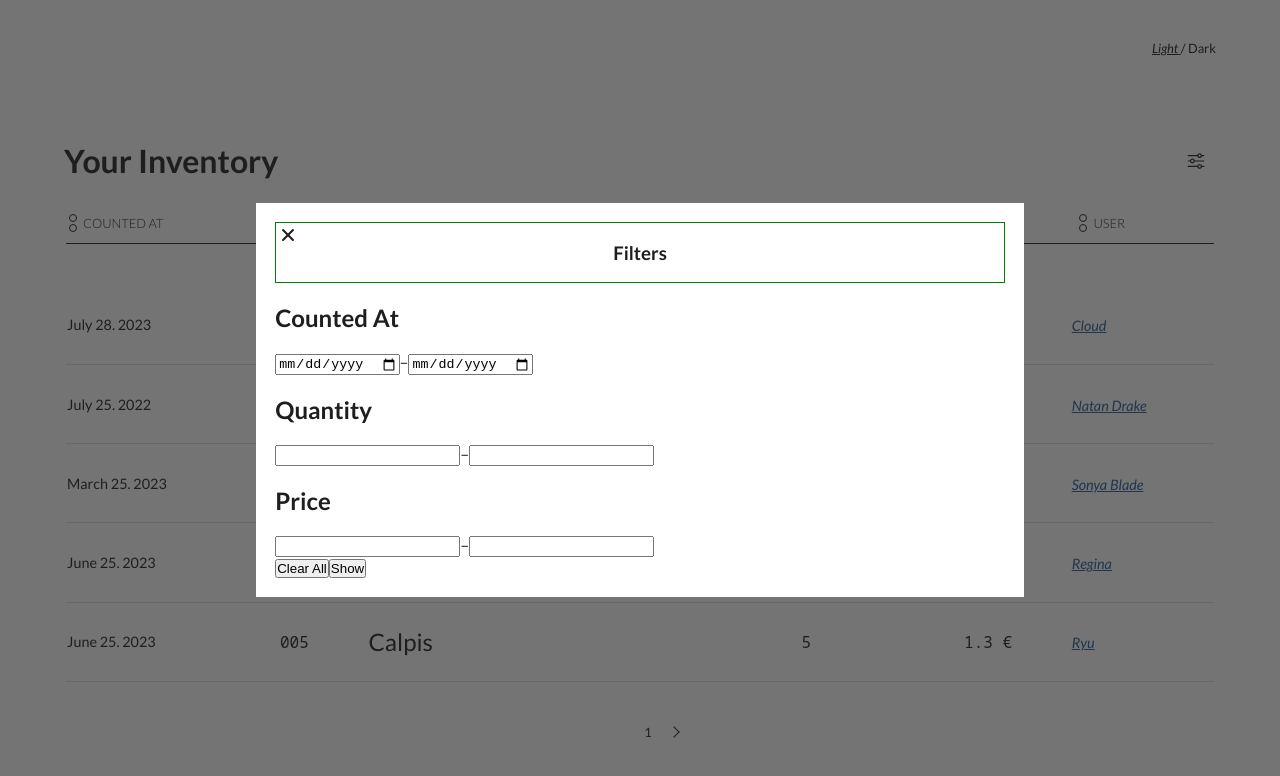
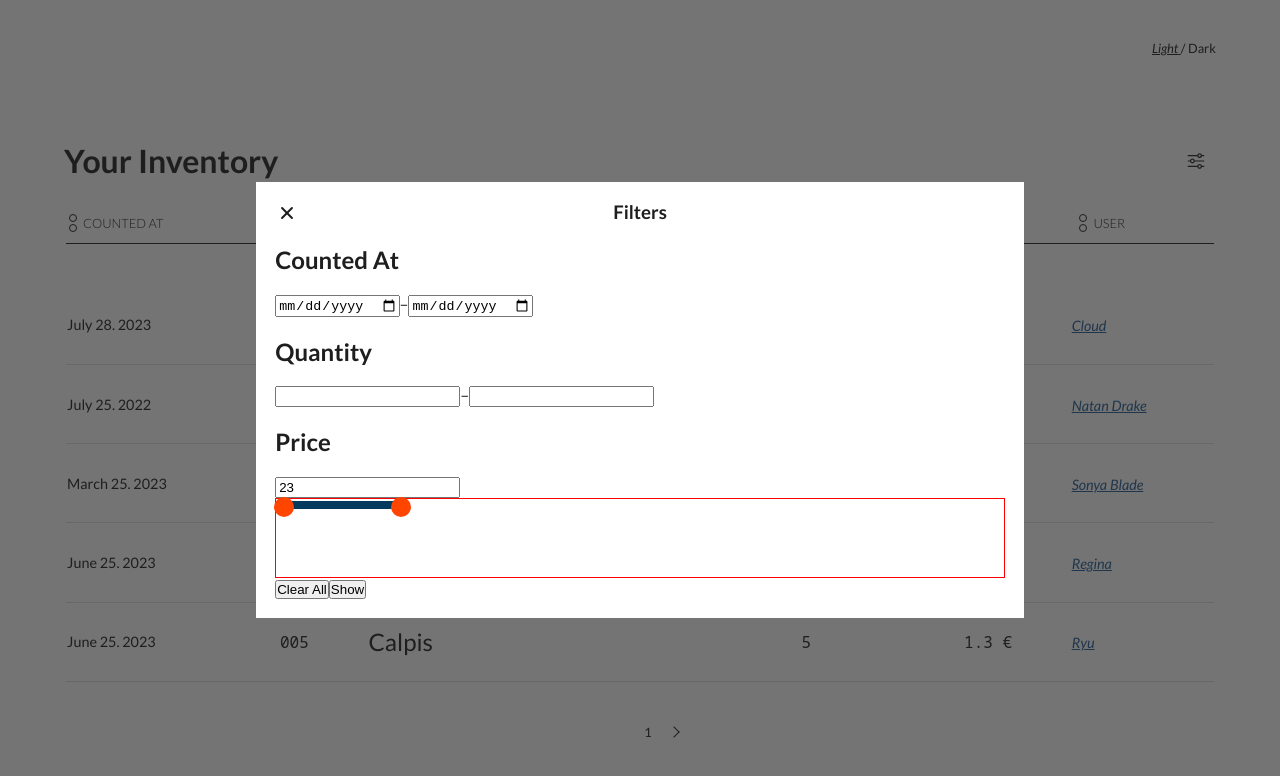
Before and after one commit to sigristarisa/zupan-assignment, a React (Create React App) app: page / in a window 1280 px wide. Both pictures are taken after a click on the element 1196 px from the left and 160 px from the top of the page. Shown: the top 776 px of the page. Built offline with nearby package versions, Linux system fonts and the light colour scheme.

Commit message:
trial and error with filter range

```diff
--- a/package.json
+++ b/package.json
@@ -9,6 +9,7 @@
     "react": "^18.2.0",
     "react-dom": "^18.2.0",
     "react-scripts": "5.0.1",
+    "react-slider": "^2.0.6",
     "web-vitals": "^2.1.4"
   },
   "scripts": {
--- a/src/Components/Filter.jsx
+++ b/src/Components/Filter.jsx
@@ -1,34 +1,68 @@
+import { useState } from "react";
 import "../styles/Filter.css";
 
 const Filter = ({ openFilter, setOpenFilter }) => {
+  const [prices, setPrices] = useState([23, 5000]);
+
+  const handlePrice = (e) => {
+    const { name, value } = e.target;
+    if (name === "min-price") prices[0] = Number(value);
+    if (name === "max-price") prices[1] = Number(value);
+    setPrices(prices);
+    console.log(prices);
+  };
+
   return (
     <div className='container__filter-content'>
       <div className='header__filter grid-column__expand-1fr'>
-        <div className='icon__close-filter '></div>
+        <div
+          className='icon__close-filter '
+          onClick={() => setOpenFilter(!openFilter)}
+        ></div>
         <div className='container__filter-title'>
           <h3 className='title__filter'>Filters</h3>
         </div>
       </div>
-      <div>
-        <div>
+      <div className='main__filter'>
+        <section className='container__filter-category'>
           <h2>Counted At</h2>
-          <input type='date' />
-          <span>–</span>
-          <input type='date' />
-        </div>
-        <div>
+          <div>
+            <input type='date' />
+            <span>–</span>
+            <input type='date' />
+          </div>
+        </section>
+        <section className='container__filter-category'>
           <h2>Quantity</h2>
           <input type='number' />
           <span>–</span>
           <input type='number' />
-        </div>
-        <div>
+        </section>
+        <section className='container__filter-category'>
           <h2>Price</h2>
-          <input type='number' />
-          <span>–</span>
-          <input type='number' />
-        </div>
-        <div>
+          <input type='number' value={prices[0]} />
+          <div className='container__price-range'>
+            <input
+              className='input-range__price-min'
+              type='range'
+              name='min-price'
+              min={prices[0]}
+              max={prices[1]}
+              value={prices[0]}
+              onChange={handlePrice}
+            />
+            <input
+              className='input-range__price-max'
+              type='range'
+              name='max-price'
+              min={prices[0]}
+              max={prices[1]}
+              value={prices[1]}
+              onChange={handlePrice}
+            />
+          </div>
+        </section>
+        <div className='footer__filter'>
           <button>Clear All</button>
           <button>Show</button>
         </div>
--- a/src/styles/Filter.css
+++ b/src/styles/Filter.css
@@ -15,11 +15,6 @@
   background-color: white;
   position: absolute;
   z-index: 2;
-}
-
-.header__filter {
-  width: 100%;
-  border: solid green 1px;
 }
 
 .icon__close-filter {
@@ -57,6 +52,7 @@
 .title__filter {
   text-align: center;
   padding-right: 24px;
+  margin: 0;
 }
 
 .container__filter-bg {
@@ -68,3 +64,70 @@
   left: 0;
   z-index: 1;
 }
+
+.container__price-range {
+  height: 10vh;
+  position: relative;
+  border: 1px red solid;
+}
+
+.input-range__price-min {
+  -webkit-appearance: none;
+  appearance: none;
+  background: transparent;
+  position: absolute;
+  top: 0;
+  left: 0;
+  z-index: 2;
+}
+
+.input-range__price-min::-webkit-slider-thumb {
+  -webkit-appearance: none;
+  height: 20px;
+  width: 20px;
+  border-radius: 50%;
+  background: #ff4500;
+  cursor: ew-resize;
+  position: absolute;
+  top: -4px;
+  left: -4px;
+}
+
+.input-range__price-min::-webkit-slider-runnable-track {
+  background: #053a5f;
+  height: 0.5rem;
+}
+
+.input-range__price-min::-moz-range-track {
+  background: #053a5f;
+  height: 0.5rem;
+}
+
+.input-range__price-max {
+  -webkit-appearance: none;
+  appearance: none;
+  background: transparent;
+  position: absolute;
+  top: 0;
+  left: 0;
+  z-index: 2;
+}
+
+.input-range__price-max::-webkit-slider-thumb {
+  -webkit-appearance: none;
+  height: 20px;
+  width: 20px;
+  border-radius: 50%;
+  background: #ff4500;
+  cursor: ew-resize;
+  position: absolute;
+  top: -4px;
+  right: -4px;
+}
+
+.input-range__price-max::-webkit-slider-runnable-track {
+  -webkit-appearance: none;
+  box-shadow: none;
+  border: none;
+  background: transparent;
+}
```
Also changed, not shown: 1 other file (tests, documents, lock files or other folders).
